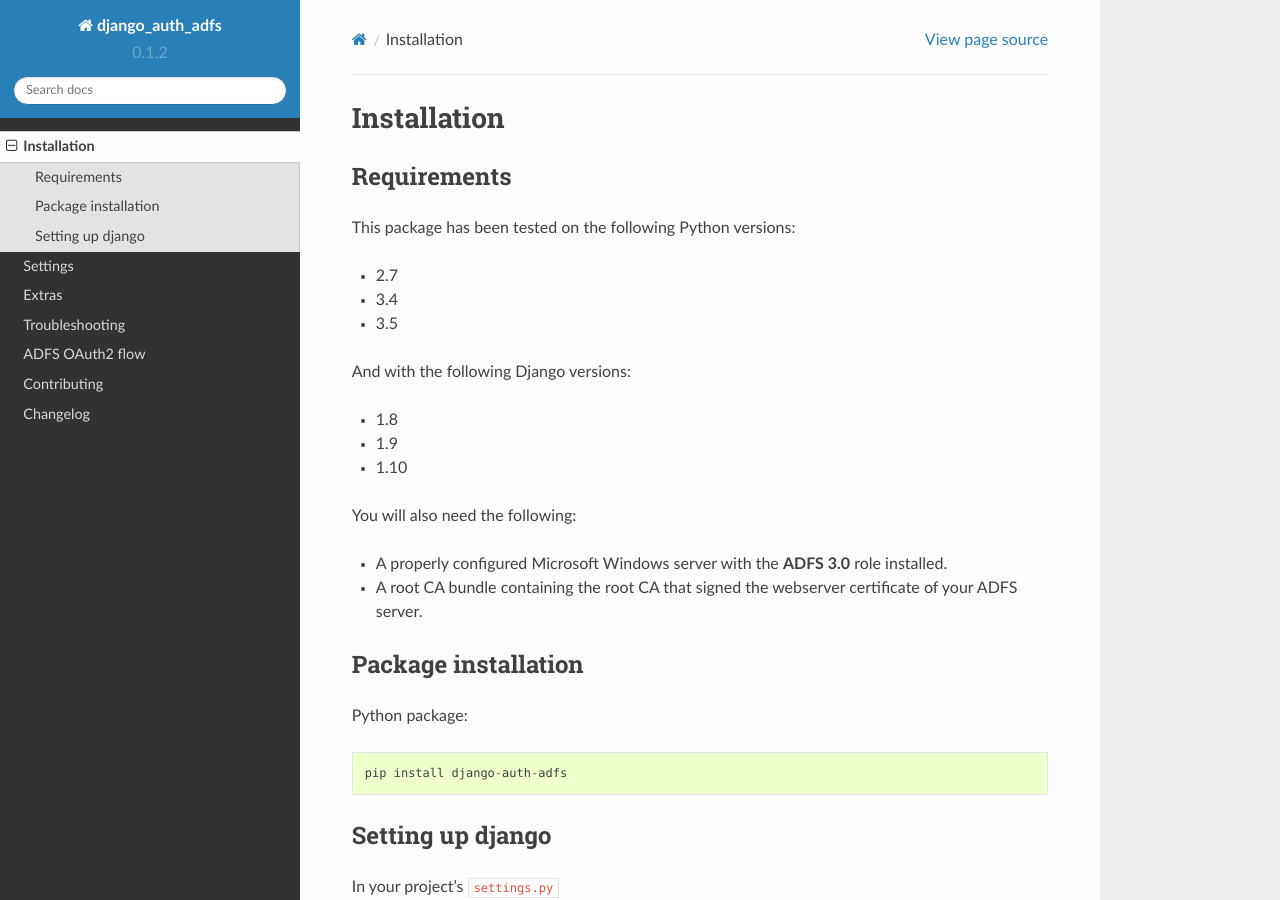
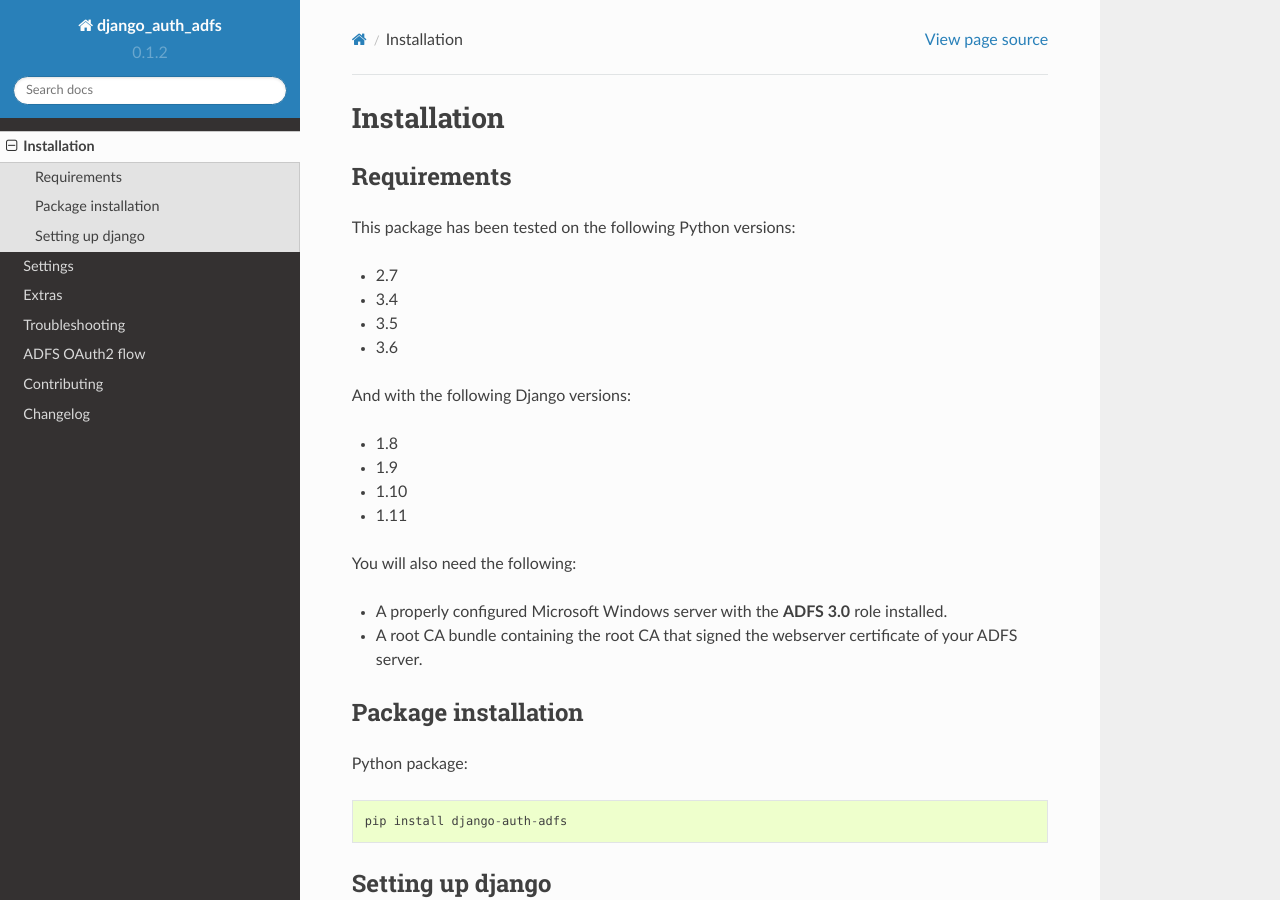
Before and after one commit to snok/django-auth-adfs, a Sphinx documentation site: the page built from docs/install.rst, in a window 1280 px wide and 900 px high. Built offline with Sphinx 7.4.7 and the Read the Docs theme 2.0.0, drawn with Linux system fonts in a browser that asks for light colours.

Commit message:
Django 1.11 tests and support

```diff
--- a/docs/install.rst
+++ b/docs/install.rst
@@ -11,12 +11,14 @@
 * 2.7
 * 3.4
 * 3.5
+* 3.6
 
 And with the following Django versions:
 
 * 1.8
 * 1.9
 * 1.10
+* 1.11
 
 You will also need the following:
 
--- a/setup.py
+++ b/setup.py
@@ -24,6 +24,7 @@
         'Framework :: Django :: 1.8',
         'Framework :: Django :: 1.9',
         'Framework :: Django :: 1.10',
+        'Framework :: Django :: 1.11',
         'Intended Audience :: Developers',
         'Intended Audience :: End Users/Desktop',
         'Operating System :: OS Independent',
```
Also changed, not shown: .travis.yml, 1 other file.
